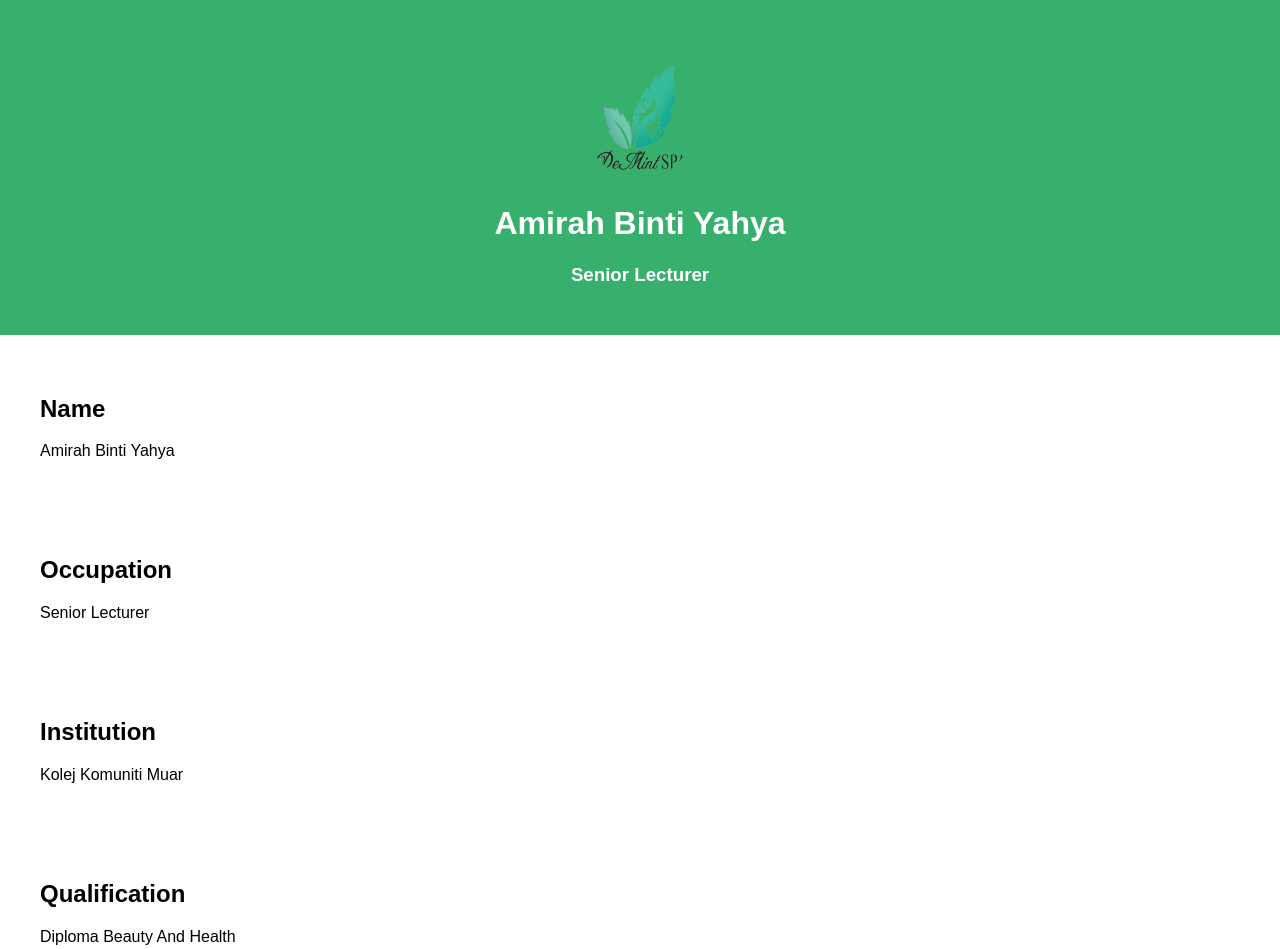
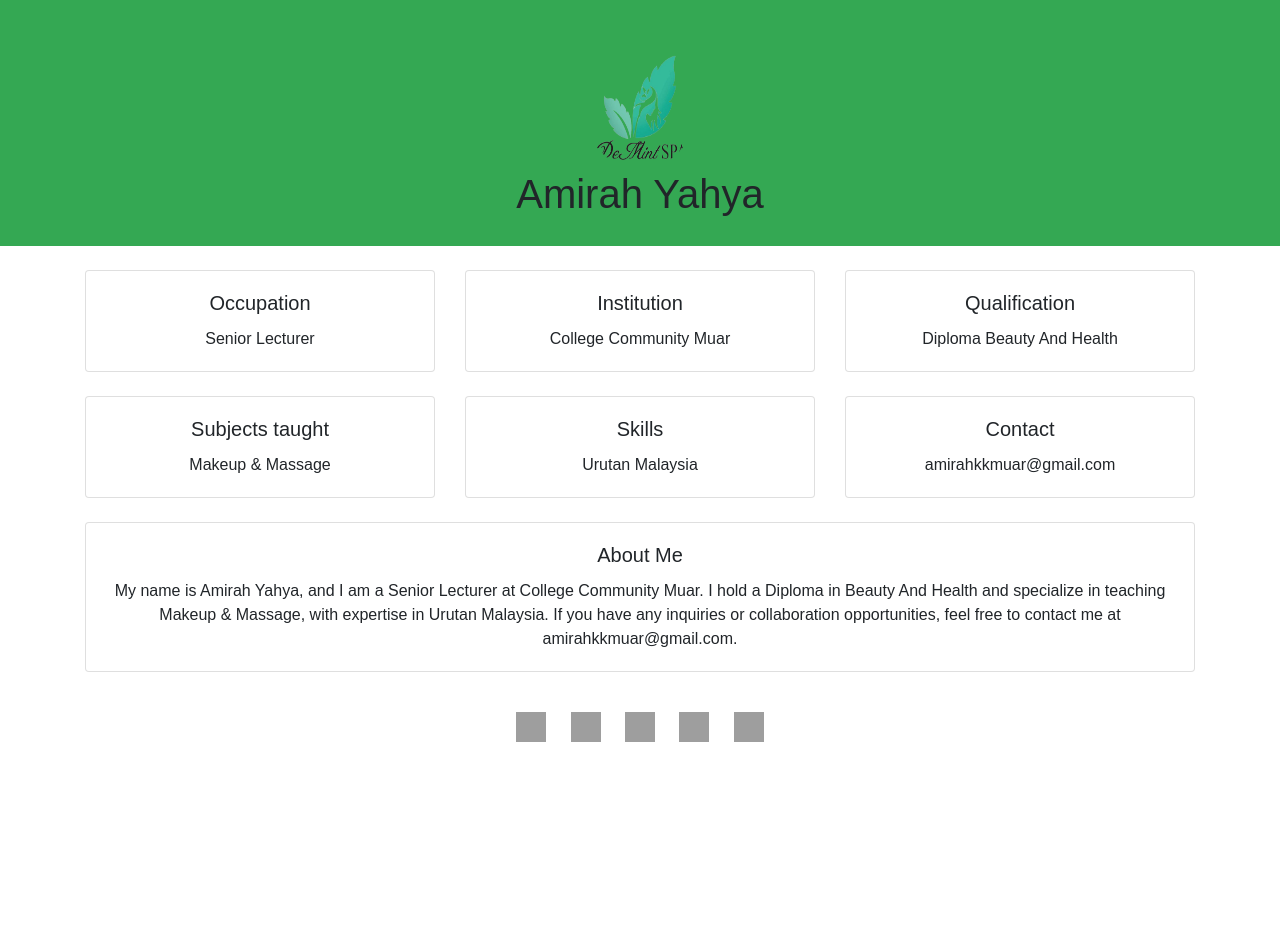
Before and after one commit to AmirahYahya/my-portpolio, a plain HTML site: page index.html in a window 1280 px wide. Shown: the top 949 px of the page. After the commit the page ends 800 px from the top, so only its background shows below. Drawn offline with nearby package versions, Linux system fonts and the light colour scheme; grey boxes are pictures that could not be loaded.

Commit message:
Update index.html

```diff
--- a/index.html
+++ b/index.html
@@ -4,19 +4,18 @@
 <head>
   <meta charset="UTF-8">
   <meta name="viewport" content="width=device-width, initial-scale=1.0">
-  <title>Amirah Binti Yahya - Portfolio</title>
+  <title>Amirah Yahya - Portfolio</title>
+  <link rel="stylesheet" href="https://maxcdn.bootstrapcdn.com/bootstrap/4.5.2/css/bootstrap.min.css">
   <style>
     body {
       font-family: Arial, sans-serif;
-      margin: 0;
-      padding: 0;
+      background-color: #ffffff;
     }
 
-    header {
-      background-color: #36b06c;
+    .header {
+      background-color: #34a853;
       text-align: center;
-      padding: 30px;
-      color: #fff;
+      padding: 20px;
     }
 
     .profile-pic {
@@ -25,98 +24,120 @@
       height: 150px;
     }
 
-    .container {
-      padding: 20px;
+    .card-content {
+      text-align: center;
     }
 
-    footer {
+    .footer {
       text-align: center;
-      background-color: #333;
-      color: #fff;
+      margin-top: 30px;
       padding: 10px;
     }
 
-    .footer-link {
-      color: #fff;
-      text-decoration: none;
+    .social-icons {
+      width: 30px;
+      height: 30px;
       margin: 0 10px;
-    }
-
-    .card {
-      background-color: #fff;
-      border-radius: 10px;
-      padding: 20px;
-      margin-bottom: 20px;
     }
   </style>
 </head>
 
 <body>
-  <header>
-    <img src="me.jpg" alt="Profile Picture" class="profile-pic">
-    <h1>Amirah Binti Yahya</h1>
-    <h3>Senior Lecturer</h3>
-  </header>
+  <div class="header">
+    <img src="me.jpg" alt="Amirah Yahya" class="profile-pic">
+    <h1>Amirah Yahya</h1>
+  </div>
 
-  <div class="container">
-    <div class="card">
-      <h2>Name</h2>
-      <p>Amirah Binti Yahya</p>
+  <div class="container mt-4">
+    <div class="row">
+      <div class="col-lg-4 col-md-6 mb-4">
+        <div class="card">
+          <div class="card-body card-content">
+            <h5 class="card-title">Occupation</h5>
+            <p class="card-text">Senior Lecturer</p>
+          </div>
+        </div>
+      </div>
+      <div class="col-lg-4 col-md-6 mb-4">
+        <div class="card">
+          <div class="card-body card-content">
+            <h5 class="card-title">Institution</h5>
+            <p class="card-text">College Community Muar</p>
+          </div>
+        </div>
+      </div>
+      <div class="col-lg-4 col-md-6 mb-4">
+        <div class="card">
+          <div class="card-body card-content">
+            <h5 class="card-title">Qualification</h5>
+            <p class="card-text">Diploma Beauty And Health</p>
+          </div>
+        </div>
+      </div>
     </div>
 
-    <div class="card">
-      <h2>Occupation</h2>
-      <p>Senior Lecturer</p>
+    <div class="row">
+      <div class="col-lg-4 col-md-6 mb-4">
+        <div class="card">
+          <div class="card-body card-content">
+            <h5 class="card-title">Subjects taught</h5>
+            <p class="card-text">Makeup &amp; Massage</p>
+          </div>
+        </div>
+      </div>
+      <div class="col-lg-4 col-md-6 mb-4">
+        <div class="card">
+          <div class="card-body card-content">
+            <h5 class="card-title">Skills</h5>
+            <p class="card-text">Urutan Malaysia</p>
+          </div>
+        </div>
+      </div>
+      <div class="col-lg-4 col-md-6 mb-4">
+        <div class="card">
+          <div class="card-body card-content">
+            <h5 class="card-title">Contact</h5>
+            <p class="card-text">amirahkkmuar@gmail.com</p>
+          </div>
+        </div>
+      </div>
     </div>
 
-    <div class="card">
-      <h2>Institution</h2>
-      <p>Kolej Komuniti Muar</p>
+    <div class="row">
+      <div class="col-12">
+        <div class="card">
+          <div class="card-body card-content">
+            <h5 class="card-title">About Me</h5>
+            <p class="card-text">
+              My name is Amirah Yahya, and I am a Senior Lecturer at College Community Muar. I hold a Diploma in Beauty And Health and specialize in teaching Makeup &amp; Massage, with expertise in Urutan Malaysia. If you have any inquiries or collaboration opportunities, feel free to contact me at amirahkkmuar@gmail.com.
+            </p>
+          </div>
+        </div>
+      </div>
     </div>
 
-    <div class="card">
-      <h2>Qualification</h2>
-      <p>Diploma Beauty And Health</p>
-    </div>
-
-    <div class="card">
-      <h2>Subjects taught</h2>
-      <p>Makeup &amp; Massage</p>
-    </div>
-
-    <div class="card">
-      <h2>Skills</h2>
-      <p>Urutan Malaysia</p>
-    </div>
-
-    <div class="card">
-      <h2>Contact</h2>
-      <p>Email: amirahkkmuar@gmail.com</p>
-    </div>
-
-    <div class="card">
-      <h2>CDN Logos</h2>
-      <a href="https://www.linkedin.com/in/ariffinmzin/" target="_blank"><img src="https://www.cdnlogo.com/logos/l/66/linkedin-icon.svg" width="30px" height="30px" style="margin: 0 10px;"></a>
-      <a href="https://www.facebook.com/" target="_blank"><img src="https://www.cdnlogo.com/logos/f/74/facebook.svg" width="30px" height="30px" style="margin: 0 10px;"></a>
-      <a href="https://twitter.com/" target="_blank"><img src="https://www.cdnlogo.com/logos/t/45/twitter.svg" width="30px" height="30px" style="margin: 0 10px;"></a>
-      <a href="https://instagram.com/" target="_blank"><img src="https://www.cdnlogo.com/logos/i/92/instagram.svg" width="30px" height="30px" style="margin: 0 10px;"></a>
-      <a href="https://tiktok.com/" target="_blank"><img src="https://www.cdnlogo.com/logos/t/60/tiktok.svg" width="30px" height="30px" style="margin: 0 10px;"></a>
-    </div>
-
-    <div class="card">
-      <h2>About me</h2>
-      <p>
-        My name is Amirah Binti Yahya, and I am a Senior Lecturer at Kolej Komuniti Muar. I hold a Diploma in Beauty And Health
-        and specialize in teaching subjects such as Makeup &amp; Massage. My skills include expertise in Urutan Malaysia.
-        For any inquiries or collaboration, feel free to reach out to me at amirahkkmuar@gmail.com.
-      </p>
+    <div class="footer">
+      <a href="https://cdnlogo.com/logo/facebook-square-icon_429.html" target="_blank">
+        <img src="https://www.cdnlogo.com/logos/f/74/facebook.svg" alt="Facebook" class="social-icons">
+      </a>
+      <a href="https://cdnlogo.com/logo/linkedin-icon_39423.html" target="_blank">
+        <img src="https://www.cdnlogo.com/logos/l/66/linkedin-icon.svg" alt="LinkedIn" class="social-icons">
+      </a>
+      <a href="https://cdnlogo.com/logo/twitter_40255.html" target="_blank">
+        <img src="https://www.cdnlogo.com/logos/t/45/twitter.svg" alt="Twitter" class="social-icons">
+      </a>
+      <a href="https://cdnlogo.com/logo/instagram_475.html" target="_blank">
+        <img src="https://www.cdnlogo.com/logos/i/92/instagram.svg" alt="Instagram" class="social-icons">
+      </a>
+      <a href="https://cdnlogo.com/logo/tiktok_550.html" target="_blank">
+        <img src="https://www.cdnlogo.com/logos/t/60/tiktok.svg" alt="TikTok" class="social-icons">
+      </a>
     </div>
   </div>
 
-  <footer>
-    &copy; 2023 Amirah Binti Yahya - All rights reserved.
-  </footer>
-
+  <script src="https://code.jquery.com/jquery-3.5.1.slim.min.js"></script>
+  <script src="https://cdn.jsdelivr.net/npm/@popperjs/core@2.0.9/dist/umd/popper.min.js"></script>
+  <script src="https://maxcdn.bootstrapcdn.com/bootstrap/4.5.2/js/bootstrap.min.js"></script>
 </body>
 
 </html>
```
